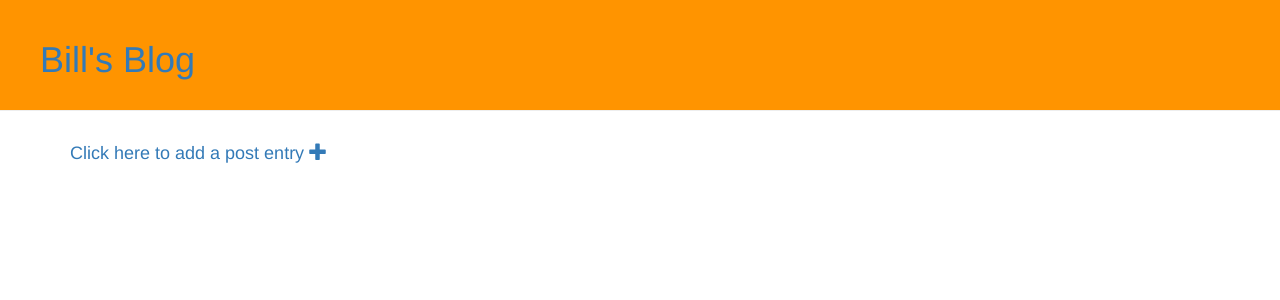
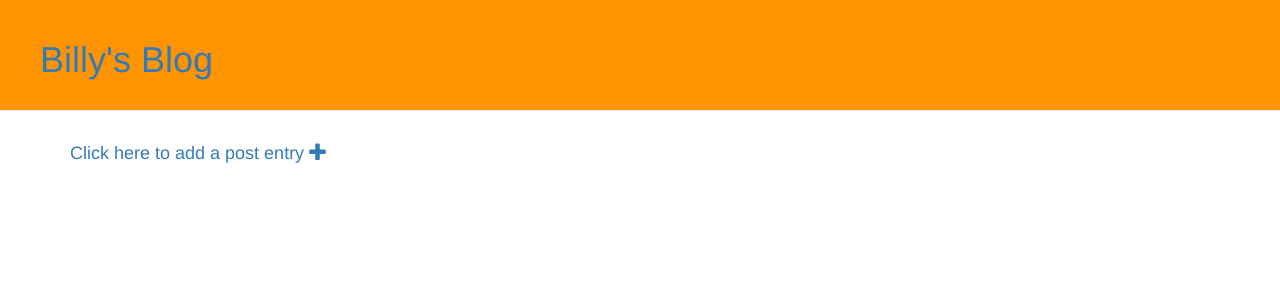
Before and after one commit to billsofer/my-first-blog, a Django app: page / in a window 1280 px wide. Shown: the top 300 px of the page. Run offline with Django 3.2, Linux system fonts and the light colour scheme; data that the repository does not hold is empty; some libraries are stand-ins or nearby versions.

Commit message:
two new files to test commit

```diff
--- a/blog/templates/blog/base.html
+++ b/blog/templates/blog/base.html
@@ -17,7 +17,7 @@
 <link rel="stylesheet" href="{% static 'css/blog.css' %}">
 <body>
 <div class = "page-header">
-	<h1><a href="/">Bill's Blog</a></h1>
+	<h1><a href="/">Billy's Blog</a></h1>
 </div>
 <div class='container'>
 	<a href="{% url 'post_new' %}" class="top-menu"><h4>Click here to add a post entry
--- a/blog/templates/blog/post_list.html
+++ b/blog/templates/blog/post_list.html
@@ -11,5 +11,4 @@
 			</li>
 		</ul>
 		{% endfor %}
-
 		{% endblock content %}
```
